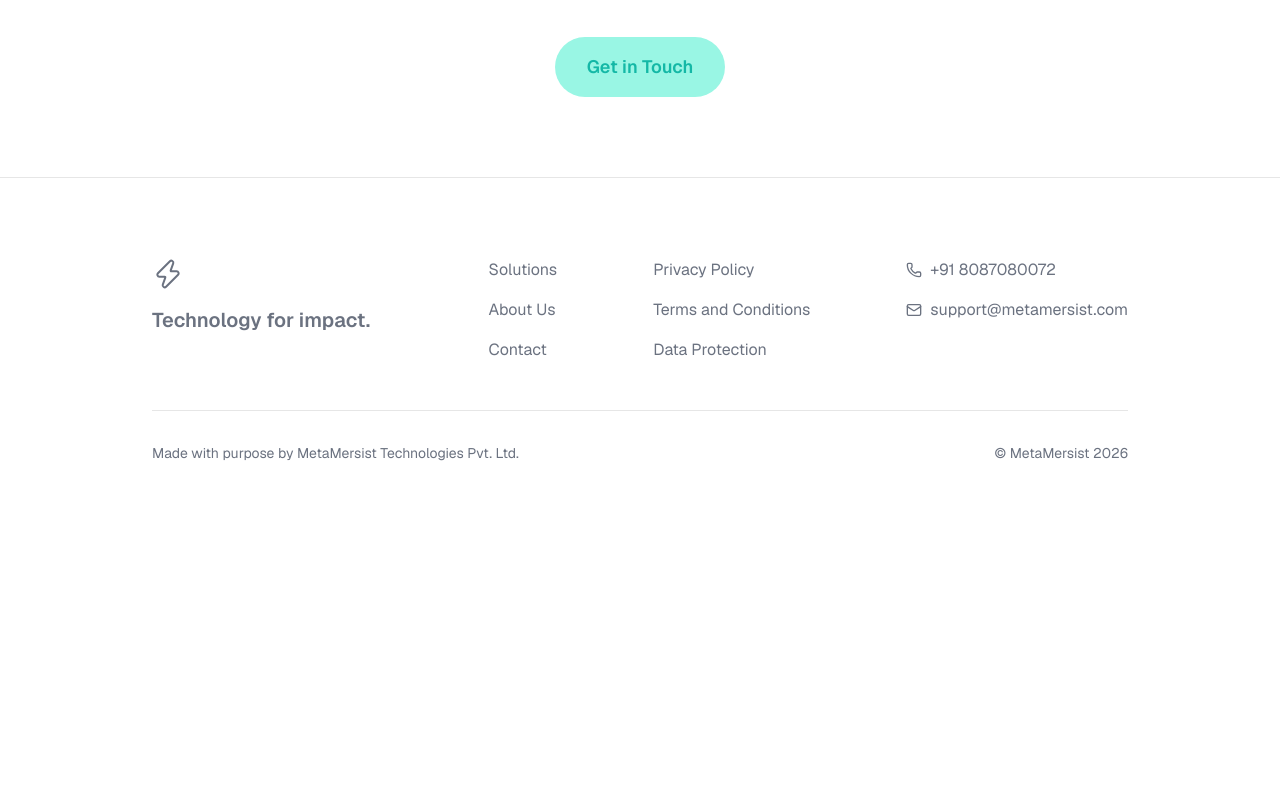
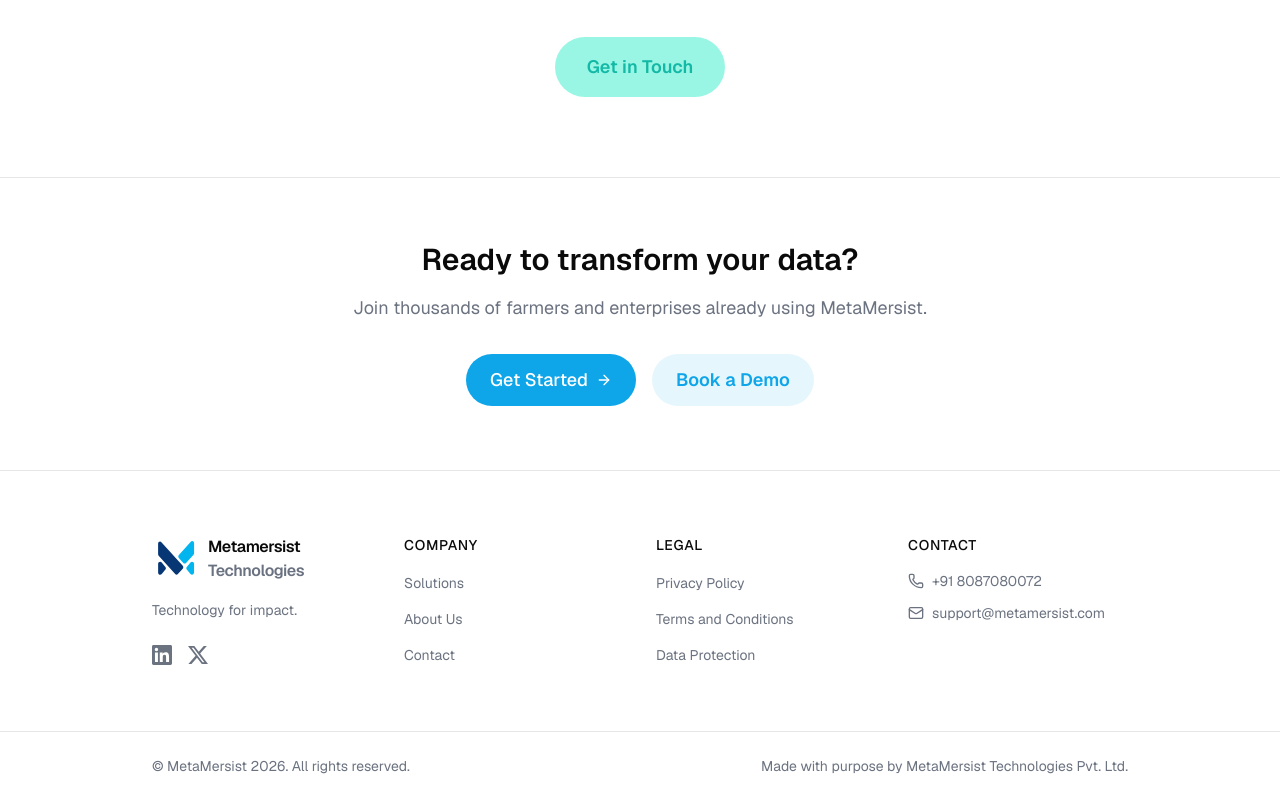
Before and after one commit to metamersisttech/metamersist-landing, a Next.js app: page / in a window 1280 px wide. Shown: the part 5660-6460 px from the top of the page. Before the commit the page ends 6203 px from the top, so only its background shows below. Built offline with nearby package versions, Linux system fonts and the light colour scheme.

Commit message:
update: footer changes

```diff
--- a/app/components/Footer.tsx
+++ b/app/components/Footer.tsx
@@ -1,43 +1,127 @@
-import { Zap, Phone, Mail } from "lucide-react";
+import { Phone, Mail, ArrowRight } from "lucide-react";
 import { footer } from "../content";
+import { Logo } from "./Logo";
+
+function LinkedInIcon({ className }: { className?: string }) {
+  return (
+    <svg
+      className={className}
+      viewBox="0 0 24 24"
+      fill="currentColor"
+      xmlns="http://www.w3.org/2000/svg"
+    >
+      <path d="M20.447 20.452h-3.554v-5.569c0-1.328-.027-3.037-1.852-3.037-1.853 0-2.136 1.445-2.136 2.939v5.667H9.351V9h3.414v1.561h.046c.477-.9 1.637-1.85 3.37-1.85 3.601 0 4.267 2.37 4.267 5.455v6.286zM5.337 7.433a2.062 2.062 0 01-2.063-2.065 2.064 2.064 0 112.063 2.065zm1.782 13.019H3.555V9h3.564v11.452zM22.225 0H1.771C.792 0 0 .774 0 1.729v20.542C0 23.227.792 24 1.771 24h20.451C23.2 24 24 23.227 24 22.271V1.729C24 .774 23.2 0 22.222 0h.003z" />
+    </svg>
+  );
+}
+
+function XIcon({ className }: { className?: string }) {
+  return (
+    <svg
+      className={className}
+      viewBox="0 0 24 24"
+      fill="currentColor"
+      xmlns="http://www.w3.org/2000/svg"
+    >
+      <path d="M18.901 1.153h3.68l-8.04 9.19L24 22.846h-7.406l-5.8-7.584-6.638 7.584H.474l8.6-9.83L0 1.154h7.594l5.243 6.932ZM17.61 20.644h2.039L6.486 3.24H4.298Z" />
+    </svg>
+  );
+}
 
 export function Footer() {
   return (
-    <footer className="py-16 lg:py-20 border-t border-foreground/10">
+    <footer className="border-t border-foreground/10 bg-background">
+      {/* CTA Section */}
+      <div className="py-12 lg:py-16 text-center border-b border-foreground/10">
+        <div className="mx-auto max-w-3xl px-6">
+          <h3 className="text-2xl lg:text-3xl font-semibold text-foreground mb-4">
+            Ready to transform your data?
+          </h3>
+          <p className="text-text-muted mb-8 text-lg">
+            Join thousands of farmers and enterprises already using MetaMersist.
+          </p>
+          <div className="flex flex-col sm:flex-row gap-4 justify-center">
+            <a
+              href="#demo"
+              className="inline-flex items-center justify-center gap-2 rounded-full bg-sky px-6 py-3 text-lg font-medium text-white transition-all duration-300 hover:bg-sky-light active:scale-[0.98]"
+            >
+              Get Started
+              <ArrowRight className="w-4 h-4" />
+            </a>
+            <a
+              href="#contact"
+              className="inline-flex items-center justify-center gap-2 rounded-full bg-sky/10 px-6 py-3 text-lg font-semibold text-sky transition-all duration-300 hover:bg-sky/20"
+            >
+              Book a Demo
+            </a>
+          </div>
+        </div>
+      </div>
+
+      {/* Main Footer */}
+      <div className="py-12 lg:py-16">
         <div className="mx-auto max-w-5xl px-6">
-        {/* Main footer content */}
-        <div className="flex flex-col lg:flex-row justify-between gap-12 mb-12">
+          <div className="grid grid-cols-1 md:grid-cols-2 lg:grid-cols-4 gap-10 lg:gap-8">
             {/* Brand column */}
-          <div>
-            <Zap className="w-8 h-8 text-text-muted mb-4" strokeWidth={1.5} />
-            <p className="text-xl font-semibold text-text-muted">
+            <div className="lg:col-span-1">
+              <Logo className="mb-4" />
+              <p className="text-text-muted text-sm leading-relaxed mb-6">
                 {footer.tagline}
               </p>
+              {/* Social Links */}
+              <div className="flex gap-4">
+                <a
+                  href="https://linkedin.com/company/metamersist"
+                  target="_blank"
+                  rel="noopener noreferrer"
+                  className="text-text-muted hover:text-sky transition-colors duration-200"
+                  aria-label="LinkedIn"
+                >
+                  <LinkedInIcon className="w-5 h-5" />
+                </a>
+                <a
+                  href="https://twitter.com/metamersist"
+                  target="_blank"
+                  rel="noopener noreferrer"
+                  className="text-text-muted hover:text-sky transition-colors duration-200"
+                  aria-label="X (Twitter)"
+                >
+                  <XIcon className="w-5 h-5" />
+                </a>
+              </div>
             </div>
 
             {/* Links columns */}
-          <div className="flex flex-col sm:flex-row gap-6 sm:gap-16 lg:gap-24">
             {footer.linkColumns.map((column, columnIndex) => (
-              <ul key={columnIndex} className="space-y-4">
+              <div key={columnIndex}>
+                <h4 className="text-foreground font-medium mb-4 text-sm uppercase tracking-wider">
+                  {columnIndex === 0 ? "Company" : "Legal"}
+                </h4>
+                <ul className="space-y-3">
                   {column.map((link) => (
                     <li key={link.label}>
                       <a
                         href={link.href}
-                      className="text-text-muted hover:text-foreground transition-colors duration-200"
+                        className="text-text-muted hover:text-sky transition-colors duration-200 text-sm"
                       >
                         {link.label}
                       </a>
                     </li>
                   ))}
                 </ul>
+              </div>
             ))}
 
             {/* Contact column */}
-            <ul className="space-y-4">
+            <div>
+              <h4 className="text-foreground font-medium mb-4 text-sm uppercase tracking-wider">
+                Contact
+              </h4>
+              <ul className="space-y-3">
                 <li>
                   <a
                     href={`tel:${footer.contact.phone}`}
-                  className="flex items-center gap-2 text-text-muted hover:text-foreground transition-colors duration-200"
+                    className="flex items-center gap-2 text-text-muted hover:text-sky transition-colors duration-200 text-sm"
                   >
                     <Phone className="w-4 h-4" />
                     {footer.contact.phone}
@@ -46,7 +130,7 @@ export function Footer() {
                 <li>
                   <a
                     href={`mailto:${footer.contact.email}`}
-                  className="flex items-center gap-2 text-text-muted hover:text-foreground transition-colors duration-200"
+                    className="flex items-center gap-2 text-text-muted hover:text-sky transition-colors duration-200 text-sm"
                   >
                     <Mail className="w-4 h-4" />
                     {footer.contact.email}
@@ -55,14 +139,17 @@ export function Footer() {
               </ul>
             </div>
           </div>
+        </div>
+      </div>
 
-        {/* Bottom bar */}
-        <div className="pt-8 border-t border-foreground/10 flex flex-col sm:flex-row justify-between items-center gap-4">
+      {/* Bottom Bar */}
+      <div className="py-6 border-t border-foreground/10">
+        <div className="mx-auto max-w-5xl px-6 flex flex-col sm:flex-row justify-between items-center gap-4">
           <p className="text-text-muted text-sm">
+            &copy; MetaMersist {new Date().getFullYear()}. All rights reserved.
+          </p>
+          <p className="text-text-muted text-sm text-center sm:text-right">
             {footer.copyright}
-          </p>
-          <p className="text-text-muted text-sm">
-            &copy; MetaMersist {new Date().getFullYear()}
           </p>
         </div>
       </div>
```
Lines whose indentation alone changed are shown as unchanged.
